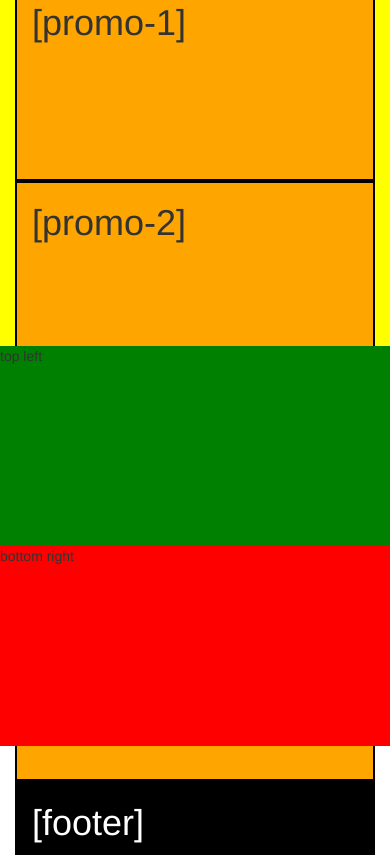
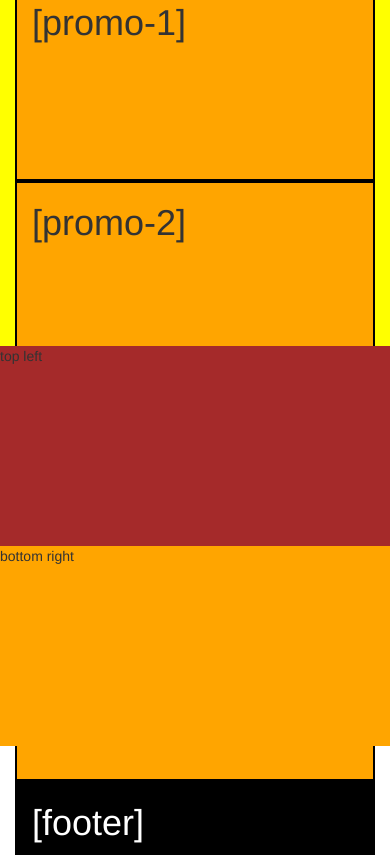
Before and after one commit to aidenpearce9/day-2-take-home, a plain HTML site: page index.html in a window 390 px wide. Shown: the part 962-1817 px from the top of the page. Drawn offline with Linux system fonts and the light colour scheme.

Commit message:
media-queries

```diff
--- a/css/styles.css
+++ b/css/styles.css
@@ -39,3 +39,28 @@
   background-color: red;
   height: 200px;
 }
+/*media queries*/
+@media only screen and (max-width: 800px) {
+  .red {
+    background-color: blue;
+  }
+  .green {
+    background-color: purple;
+  }
+}
+@media only screen and (max-width: 786px) {
+  .red {
+    background-color: orange;
+  }
+  .green {
+    background-color: brown;
+  }
+}
+@media only screen and (max-width: 375px) {
+  .red {
+    background-color: turquoise;
+  }
+  .green {
+    background-color: lightgreen;
+  }
+}
```
